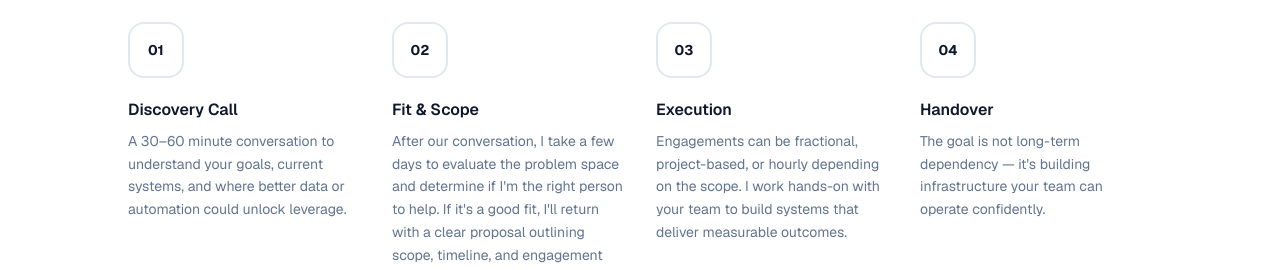
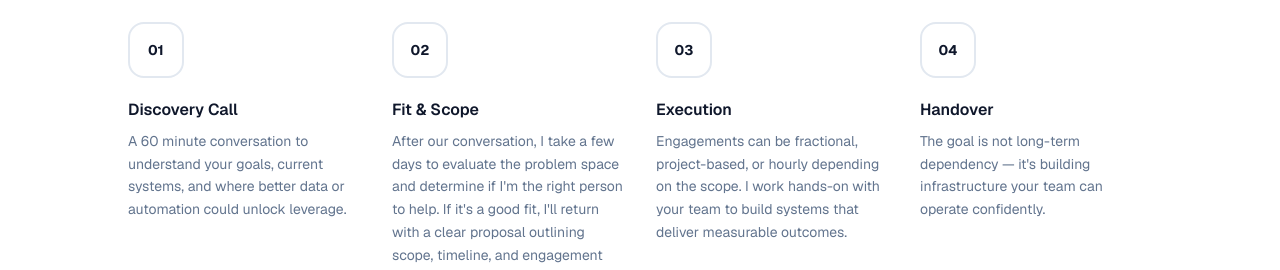
Before and after one commit to Drez22/consulting_website, a Next.js app in the folder consulting_website/: page / in a window 1280 px wide. Shown: the part 3120-3390 px from the top of the page. Built offline with nearby package versions, Linux system fonts and the light colour scheme.

Commit message:
Update discovery call length
Co-Authored-By: Claude Sonnet 5.5 <noreply@anthropic.com>
Claude-Session: https://claude.ai/code/session_01BH9xDStgk3d89y4jHiK8cF

```diff
--- a/consulting_website/app/page.tsx
+++ b/consulting_website/app/page.tsx
@@ -220,7 +220,7 @@ export default function Home() {
                 {
                   n: "01",
                   title: "Discovery Call",
-                  body: "A 30–60 minute conversation to understand your goals, current systems, and where better data or automation could unlock leverage.",
+                  body: "A 60 minute conversation to understand your goals, current systems, and where better data or automation could unlock leverage.",
                 },
                 {
                   n: "02",
```
